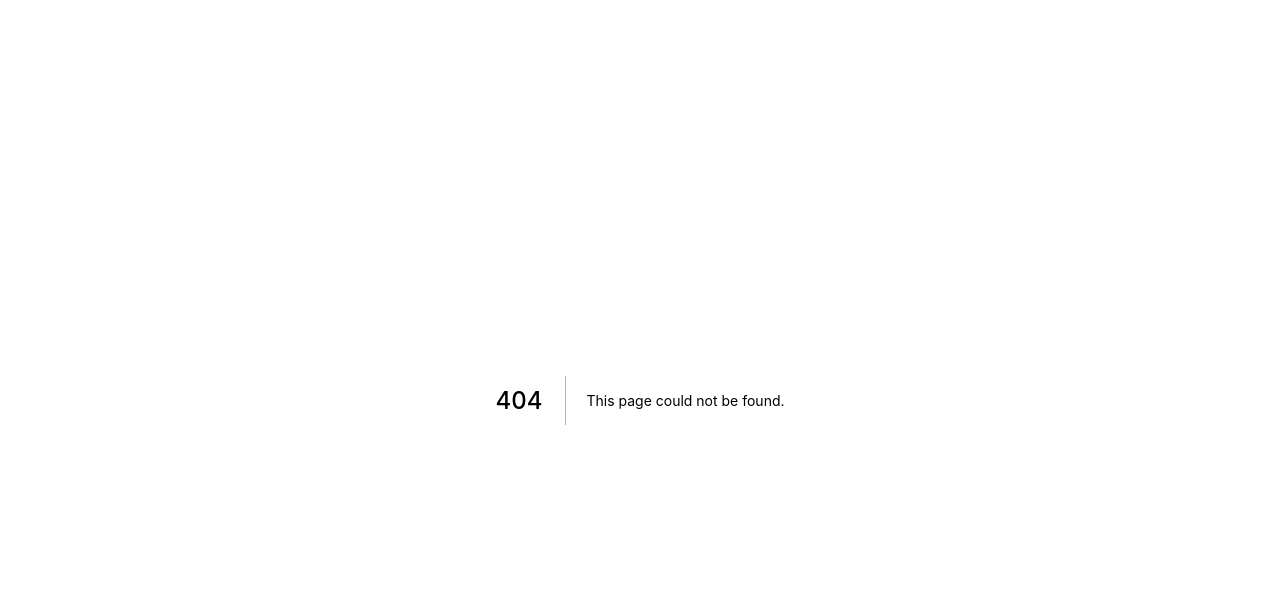
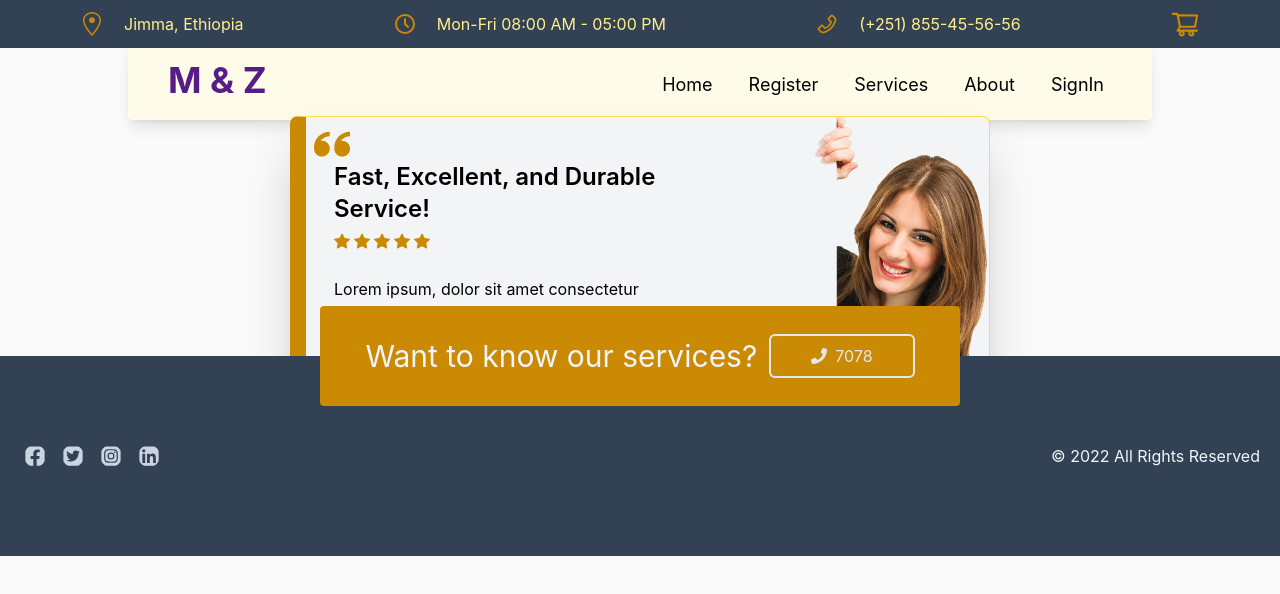
Before and after one commit to mengiefen/elec-service-frontend, a Next.js app: page /testimonials in a window 1280 px wide. Before the commit this address had no page. Shown: the top 594 px of the page. Built offline with nearby package versions, Linux system fonts and the light colour scheme.

Commit message:
add testimonial page

```diff
--- /dev/null
+++ b/src/pages/testimonials/index.tsx
@@ -0,0 +1,17 @@
+import TestimonialCard from '../../components/elements/TestimonialCard';
+import Layout from '../../components/elements/Layout';
+
+import React from 'react';
+
+const Testimonial = () => {
+  return (
+    <Layout>
+      <div className="testimonial relative">
+        <h4 className="text-3xl uppercase pl-5">Testimonials</h4>
+        <TestimonialCard />
+      </div>
+    </Layout>
+  );
+};
+
+export default Testimonial;
```
